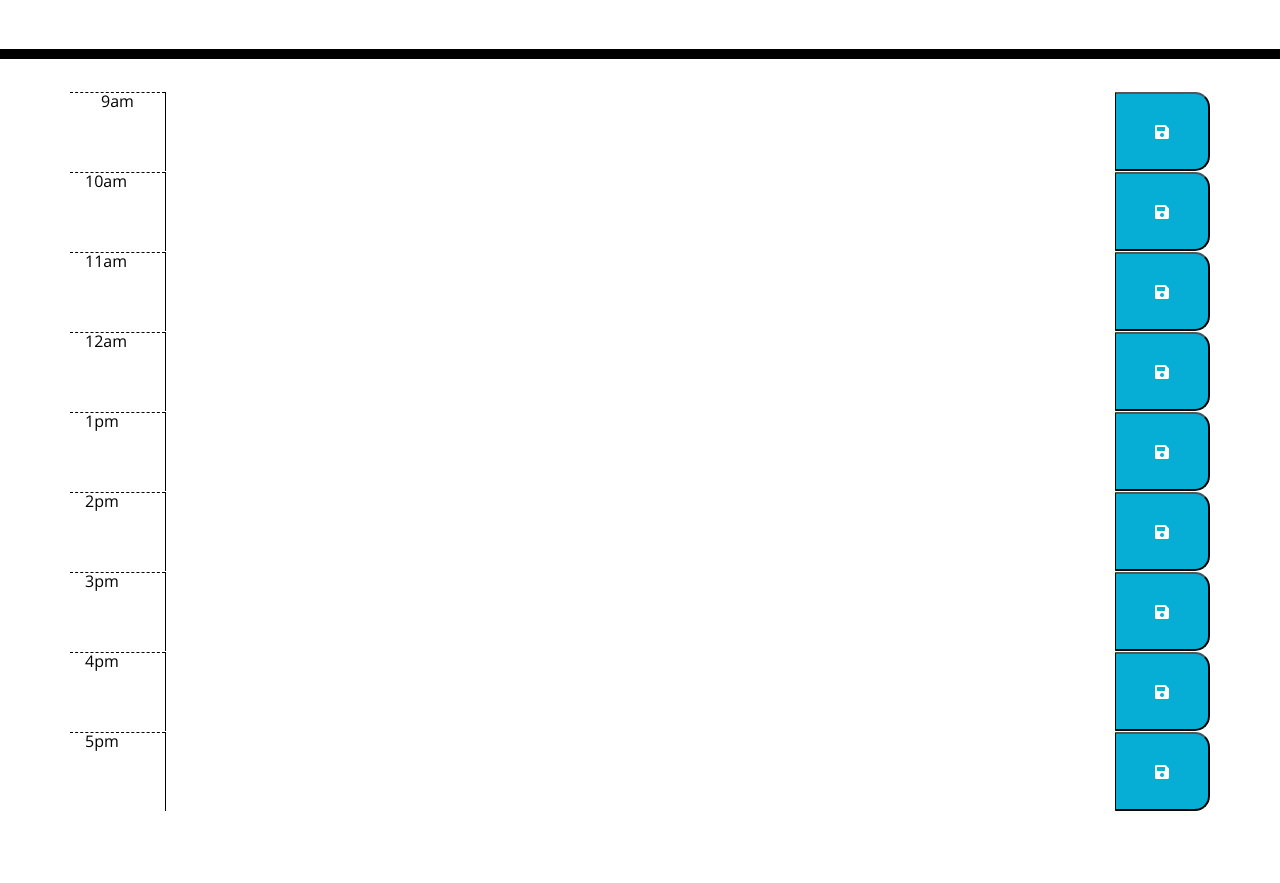
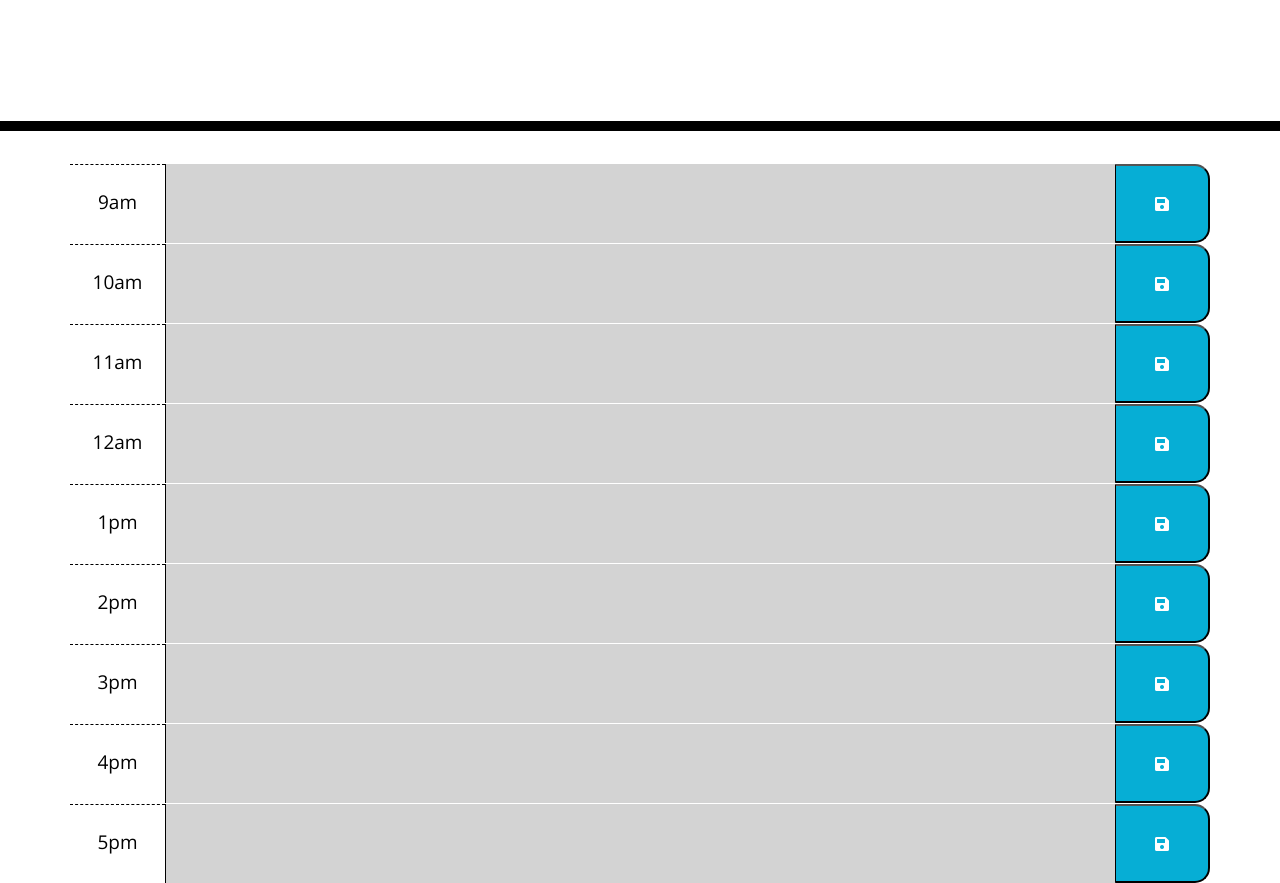
Before and after one commit to Noemiegrau/work-day-scheduler, a plain HTML site: page index.html in a window 1280 px wide. Shown: the part 209-1092 px from the top of the page. Before the commit the page ends 1020 px from the top, so only its background shows below. Drawn offline with nearby package versions, Linux system fonts and the light colour scheme.

Commit message:
styled some elements in css

```diff
--- a/assets/css/style.css
+++ b/assets/css/style.css
@@ -24,11 +24,11 @@ body {
 
 /* ===3.CONTAINER=== */
 
-.description {
+.description{
   white-space: pre-wrap;
 }
 
-.time-block {
+.time-block{
   text-align: center;
   border-radius: 15px;
 }
@@ -74,10 +74,15 @@ body {
 }
 
 textarea {
-  background: transparent;
+  background: #d3d3d3;
   border: none;
   resize: none;
   color: #000000;
   border-left: 1px solid black;
   padding: 10px;
 }
+
+p {
+  padding-top: 28px;
+  font-size: 19px;
+}
--- a/index.html
+++ b/index.html
@@ -24,55 +24,55 @@
     <!-- <Div> for each hours of the day: 9am to 5pm -->
     <div class="container">
 
-      <div class="row time-block">
+      <div id="9am" class="row time-block">
         <p class="col-1 hour">9am</p>
         <textarea class="col-10 description"></textarea>
         <button class="col-1 saveBtn"><i class="fas fa-save"></i></button>
       </div>
 
-      <div class="row">
+      <div id="10am" class="row time-block">
         <p class="col-1 hour">10am</p>
         <textarea class="col-10 description"></textarea>
         <button class="col-1 saveBtn"><i class="fas fa-save"></i></button>
       </div>
 
-      <div class="row">
+      <div id="11am" class="row time-block">
         <p class="col-1 hour">11am</p>
         <textarea class="col-10 description"></textarea>
         <button class="col-1 saveBtn"><i class="fas fa-save"></i></button>
       </div>
 
-      <div class="row">
+      <div id="12am" class="row time-block">
         <p class="col-1 hour">12am</p>
         <textarea class="col-10 description"></textarea>
         <button class="col-1 saveBtn"><i class="fas fa-save"></i></button>
       </div>
 
-      <div class="row">
+      <div id="1pm" class="row time-block">
         <p class="col-1 hour">1pm</p>
         <textarea class="col-10 description"></textarea>
         <button class="col-1 saveBtn"><i class="fas fa-save"></i></button>
       </div>
 
-      <div class="row">
+      <div id="2pm" class="row time-block">
         <p class="col-1 hour">2pm</p>
         <textarea class="col-10 description"></textarea>
         <button class="col-1 saveBtn"><i class="fas fa-save"></i></button>
       </div>
 
-      <div class="row">
+      <div id="3pm" class="row time-block">
         <p class="col-1 hour">3pm</p>
         <textarea class="col-10 description"></textarea>
         <button class="col-1 saveBtn"><i class="fas fa-save"></i></button>
       </div>
 
-      <div class="row">
+      <div id="4pm" class="row time-block">
         <p class="col-1 hour">4pm</p>
         <textarea class="col-10 description"></textarea>
         <button class="col-1 saveBtn"><i class="fas fa-save"></i></button>
       </div>
 
-      <div class="row">
+      <div id="5pm" class="row time-block">
         <p class="col-1 hour">5pm</p>
         <textarea class="col-10 description"></textarea>
         <button class="col-1 saveBtn"><i class="fas fa-save"></i></button>
```
